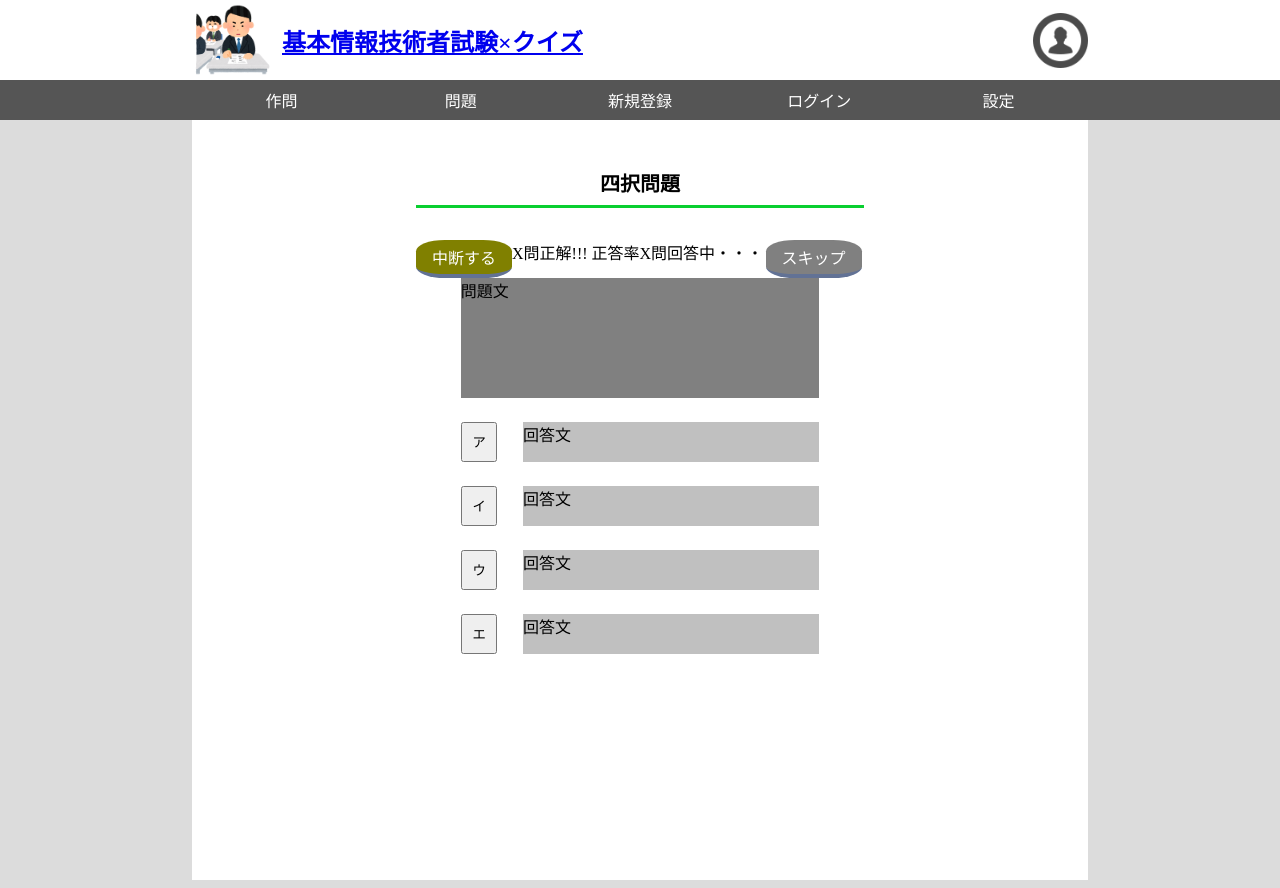
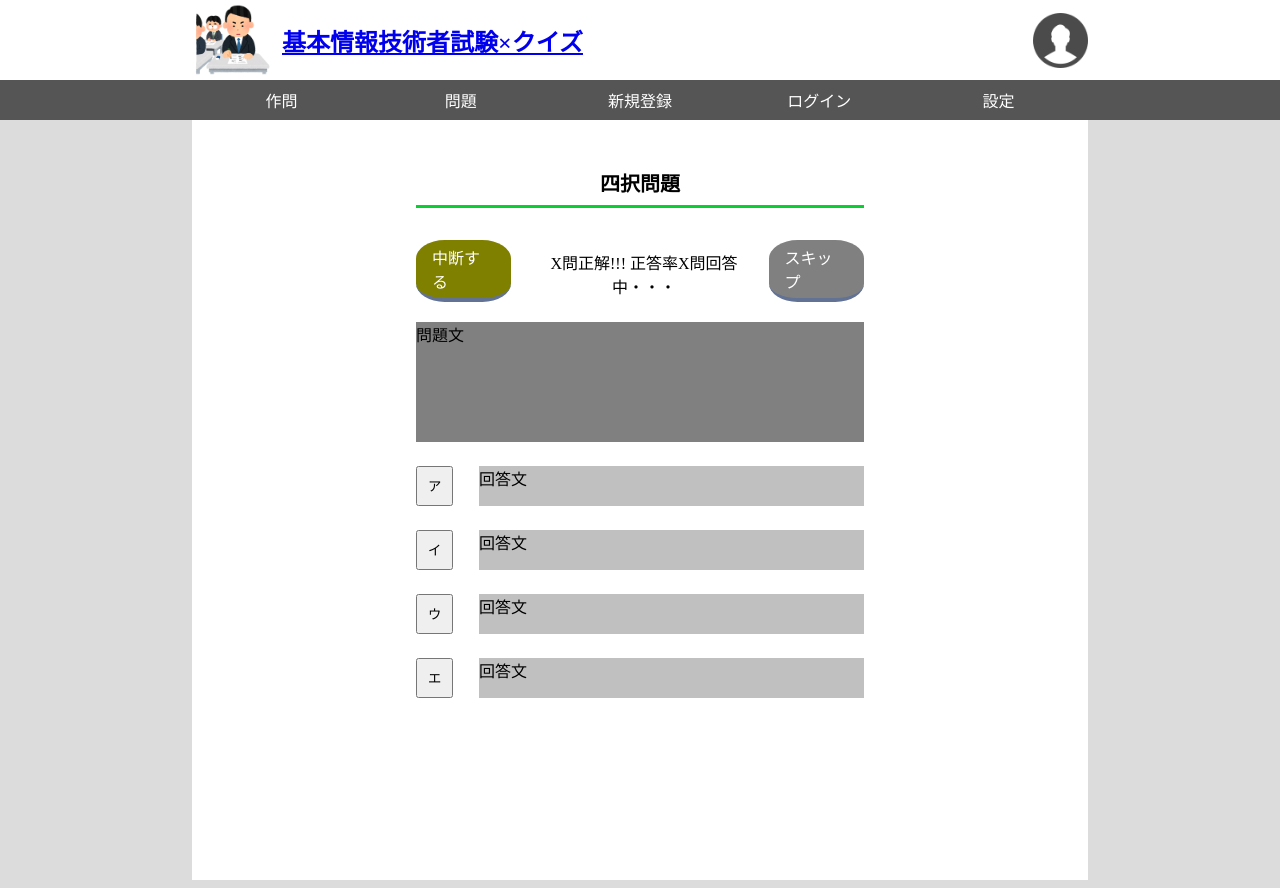
Before and after one commit to yuatomo/-------------, a PHP site: page /solveQuestion/four-choice.html in a window 1280 px wide. Run offline with PHP 8.4, Linux system fonts and the light colour scheme.

Commit message:
アカウントの画像を新しく変更・ノーションのタスクをしました

```diff
--- a/createAccount/index.html
+++ b/createAccount/index.html
@@ -15,7 +15,7 @@
                 </a>
                 <a href="index.html">基本情報技術者試験×クイズ</a>
                 <a class="mypage" href="../mypage/index.html">
-                    <img class="icon" src="../image/user.png" alt="マイページアイコン">
+                    <img class="icon" src="../image/user2.png" alt="マイページアイコン">
                 </a>
             </h2>
         </header>
@@ -36,7 +36,7 @@
                 <div class="container">
                     <form action="login.php" method="POST">
                         <div class="form-group">
-                            <label for="username"><img src="../image/user.png" class="user-icon">ユーザー名:</label>
+                            <label for="username"><img src="../image/user2.png" class="user-icon">ユーザー名:</label>
                             <input type="text" id="username" name="username" >
                         </div>
 
--- a/createQuestion/description.html
+++ b/createQuestion/description.html
@@ -15,7 +15,7 @@
                 </a>
                 <a href="index.html">基本情報技術者試験×クイズ</a>
                 <a class="mypage" href="../mypage/index.html">
-                    <img class="icon" src="../image/user.png" alt="マイページアイコン">
+                    <img class="icon" src="../image/user2.png" alt="マイページアイコン">
                 </a>
             </h2>
         </header>
--- a/createQuestion/four-choice.html
+++ b/createQuestion/four-choice.html
@@ -15,7 +15,7 @@
                 </a>
                 <a href="index.html">基本情報技術者試験×クイズ</a>
                 <a class="mypage" href="../mypage/index.html">
-                    <img class="icon" src="../image/user.png" alt="マイページアイコン">
+                    <img class="icon" src="../image/user2.png" alt="マイページアイコン">
                 </a>
             </h2>
         </header>
--- a/createQuestion/index.html
+++ b/createQuestion/index.html
@@ -15,7 +15,7 @@
                 </a>
                 <a href="../index.html">基本情報技術者試験×クイズ</a>
                 <a class="mypage" href="../mypage/index.html">
-                    <img class="icon" src="../image/user.png" alt="マイページアイコン">
+                    <img class="icon" src="../image/user2.png" alt="マイページアイコン">
                 </a>
             </h2>
         </header>
--- a/createQuestion/list.html
+++ b/createQuestion/list.html
@@ -15,7 +15,7 @@
                 </a>
                 <a href="index.html">基本情報技術者試験×クイズ</a>
                 <a class="mypage" href="../mypage/index.html">
-                    <img class="icon" src="../image/user.png" alt="マイページアイコン">
+                    <img class="icon" src="../image/user2.png" alt="マイページアイコン">
                 </a>
             </h2>
         </header>
--- a/index.html
+++ b/index.html
@@ -14,7 +14,7 @@
                 </a>
                 <a href="index.html">基本情報技術者試験×クイズ</a>
                 <a class="mypage" href="mypage/index.html">
-                    <img class="icon" src="image/user.png" alt="マイページアイコン">
+                    <img class="icon" src="image/user2.png" alt="マイページアイコン">
                 </a>
             </h2>
         </header>
--- a/loginAccount/index.html
+++ b/loginAccount/index.html
@@ -15,7 +15,7 @@
                 </a>
                 <a href="../index.html">基本情報技術者試験×クイズ</a>
                 <a class="mypage" href="../mypage/index.html">
-                    <img class="icon" src="../image/user.png" alt="マイページアイコン">
+                    <img class="icon" src="../image/user2.png" alt="マイページアイコン">
                 </a>
             </h2>
         </header>
@@ -34,7 +34,7 @@
                 <div class="container">
                     <form action="login.php" method="POST">
                         <div class="form-group">
-                            <label for="username"><img src="../image/user.png" class="user-icon">ユーザー名:</label>
+                            <label for="username"><img src="../image/user2.png" class="user-icon">ユーザー名:</label>
                             <input type="text" id="username" name="username" >
                         </div>
                         <div class="form-group">
--- a/mypage/gradeList.html
+++ b/mypage/gradeList.html
@@ -15,7 +15,7 @@
                 </a>
                 <a href="index.html">基本情報技術者試験×クイズ</a>
                 <a class="mypage" href="../mypage/index.html">
-                    <img class="icon" src="../image/user.png" alt="マイページアイコン">
+                    <img class="icon" src="../image/user2.png" alt="マイページアイコン">
                 </a>
             </h2>
         </header>
--- a/mypage/growthRecord.html
+++ b/mypage/growthRecord.html
@@ -15,7 +15,7 @@
                 </a>
                 <a href="index.html">基本情報技術者試験×クイズ</a>
                 <a class="mypage" href="../mypage/index.html">
-                    <img class="icon" src="../image/user.png" alt="マイページアイコン">
+                    <img class="icon" src="../image/user2.png" alt="マイページアイコン">
                 </a>
             </h2>
         </header>
--- a/mypage/index.html
+++ b/mypage/index.html
@@ -15,7 +15,7 @@
                 </a>
                 <a href="../index.html">基本情報技術者試験×クイズ</a>
                 <a class="mypage" href="../mypage/index.html">
-                    <img class="icon" src="../image/user.png" alt="マイページアイコン">
+                    <img class="icon" src="../image/user2.png" alt="マイページアイコン">
                 </a>
             </h2>
         </header>
--- a/mypage/managementAccount.html
+++ b/mypage/managementAccount.html
@@ -15,7 +15,7 @@
                 </a>
                 <a href="index.html">基本情報技術者試験×クイズ</a>
                 <a class="mypage" href="../mypage/index.html">
-                    <img class="icon" src="../image/user.png" alt="マイページアイコン">
+                    <img class="icon" src="../image/user2.png" alt="マイページアイコン">
                 </a>
             </h2>
         </header>
--- a/mypage/setting.html
+++ b/mypage/setting.html
@@ -15,7 +15,7 @@
                 </a>
                 <a href="index.html">基本情報技術者試験×クイズ</a>
                 <a class="mypage" href="../mypage/index.html">
-                    <img class="icon" src="../image/user.png" alt="マイページアイコン">
+                    <img class="icon" src="../image/user2.png" alt="マイページアイコン">
                 </a>
             </h2>
         </header>
--- a/solveQuestion/css/four-choice.css
+++ b/solveQuestion/css/four-choice.css
@@ -31,9 +31,8 @@ h1{
   }
 
 .choiceQuestion{
-    width: 80%;
+    width: 100%;
     margin: auto;
-
 }
 .container {
 	display: block;
@@ -53,7 +52,7 @@ h1{
 
 
 .question{
-  width: 80%;
+  width: 100%;
   height: 15vh;
   background-color: gray;
 }
@@ -122,4 +121,13 @@ h1{
 
   .now{
     text-align: center;
+    margin-top: 10px;
+    margin-left: 8px;
   }
+
+  .mondai{
+    display: flex;
+    justify-content: center;
+    align-items: center;
+    margin-top: 20px;
+  }
--- a/solveQuestion/description.html
+++ b/solveQuestion/description.html
@@ -15,7 +15,7 @@
                 </a>
                 <a href="index.html">基本情報技術者試験×クイズ</a>
                 <a class="mypage" href="../mypage/index.html">
-                    <img class="icon" src="../image/user.png" alt="マイページアイコン">
+                    <img class="icon" src="../image/user2.png" alt="マイページアイコン">
                 </a>
             </h2>
         </header>
--- a/solveQuestion/four-choice.html
+++ b/solveQuestion/four-choice.html
@@ -15,7 +15,7 @@
                 </a>
                 <a href="index.html">基本情報技術者試験×クイズ</a>
                 <a class="mypage" href="..mypage/index.html">
-                    <img class="icon" src="../image/user.png" alt="マイページアイコン">
+                    <img class="icon" src="../image/user2.png" alt="マイページアイコン">
                 </a>
             </h2>
         </header>
@@ -38,7 +38,7 @@
                     <a class="skip">スキップ</a>
                 </div>
 
-                <div style="display: flex; justify-content: center; align-items: center;">
+                <div class="mondai">
                     <a class="question">問題文</a>
                 </div>
 
--- a/solveQuestion/grade.html
+++ b/solveQuestion/grade.html
@@ -15,7 +15,7 @@
                 </a>
                 <a href="index.html">基本情報技術者試験×クイズ</a>
                 <a class="mypage" href="../mypage/index.html">
-                    <img class="icon" src="../image/user.png" alt="マイページアイコン">
+                    <img class="icon" src="../image/user2.png" alt="マイページアイコン">
                 </a>
             </h2>
         </header>
--- a/solveQuestion/index.html
+++ b/solveQuestion/index.html
@@ -15,7 +15,7 @@
                 </a>
                 <a href="index.html">基本情報技術者試験×クイズ</a>
                 <a class="mypage" href="../mypage/index.html">
-                    <img class="icon" src="../image/user.png" alt="マイページアイコン">
+                    <img class="icon" src="../image/user2.png" alt="マイページアイコン">
                 </a>
             </h2>
         </header>
```
Also changed, not shown: solveQuestion/css/description.css (+10 -3 lines), solveQuestion/css/grade.css (+9 -5 lines), image/user2.png (added).
